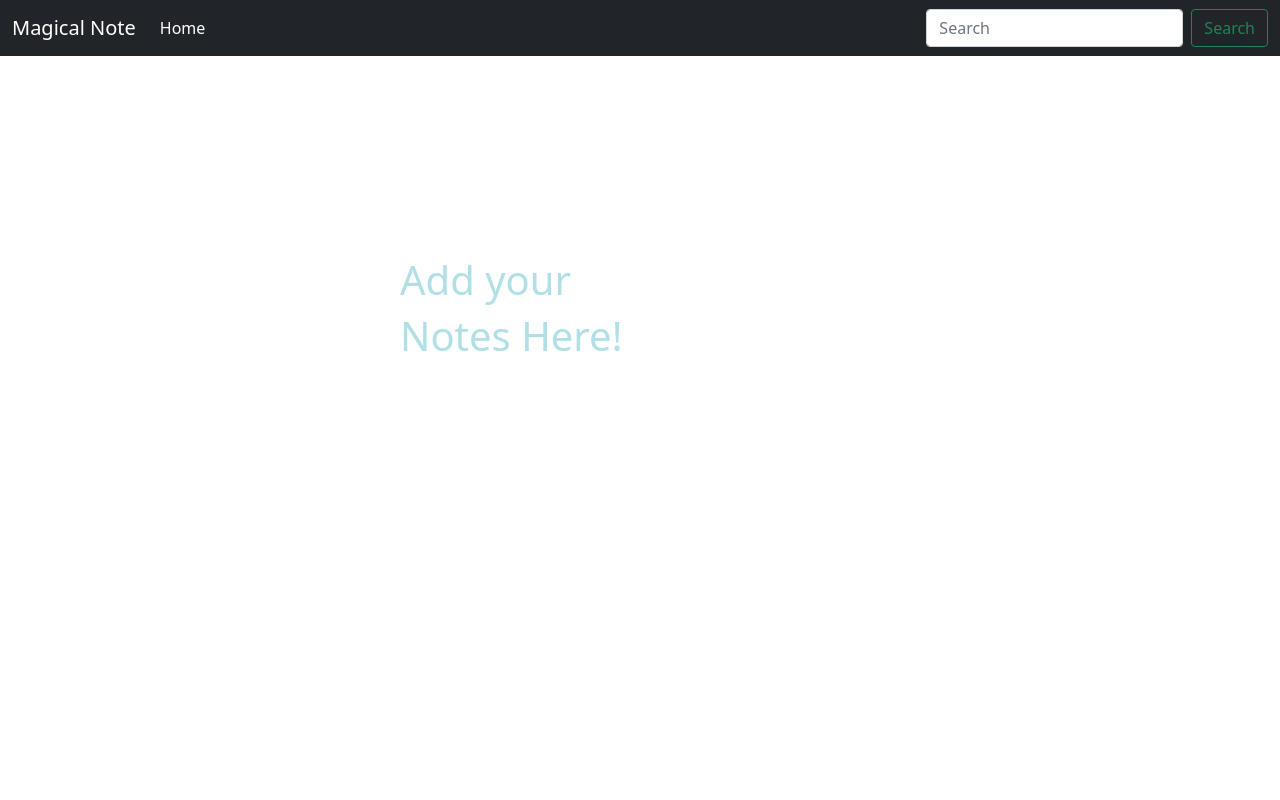
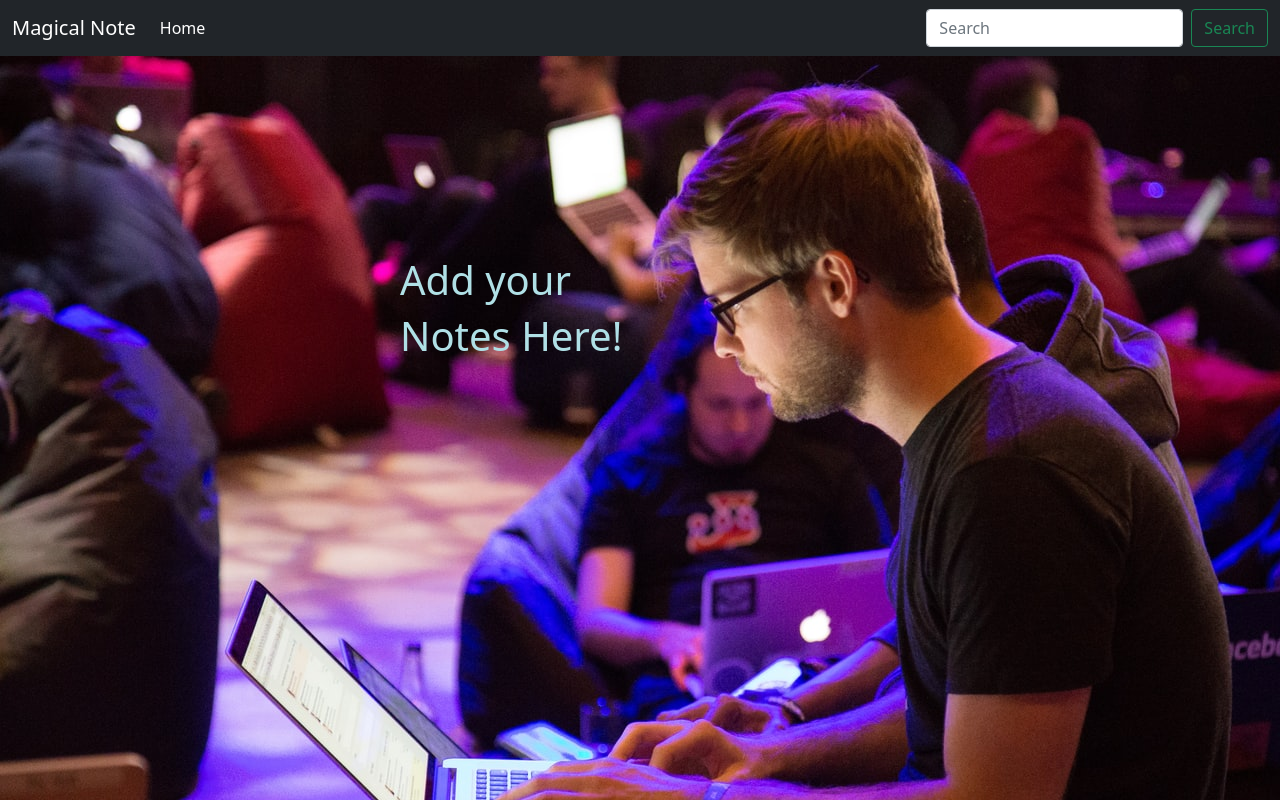
Before and after one commit to prahlad99/magical-notes, a plain HTML site: page home.html in a window 1280 px wide. Shown: the top 800 px of the page. Drawn offline with nearby package versions, Linux system fonts and the light colour scheme; files whose address does not match are found by name.

Commit message:
Update home.html

```diff
--- a/home.html
+++ b/home.html
@@ -10,7 +10,7 @@
         integrity="sha384-+0n0xVW2eSR5OomGNYDnhzAbDsOXxcvSN1TPprVMTNDbiYZCxYbOOl7+AMvyTG2x" crossorigin="anonymous">
 <style>
     body{
-        background-image :url("images/pc.jfif");
+        background-image :url("pc.jfif");
 
     }
     .margin{
```
